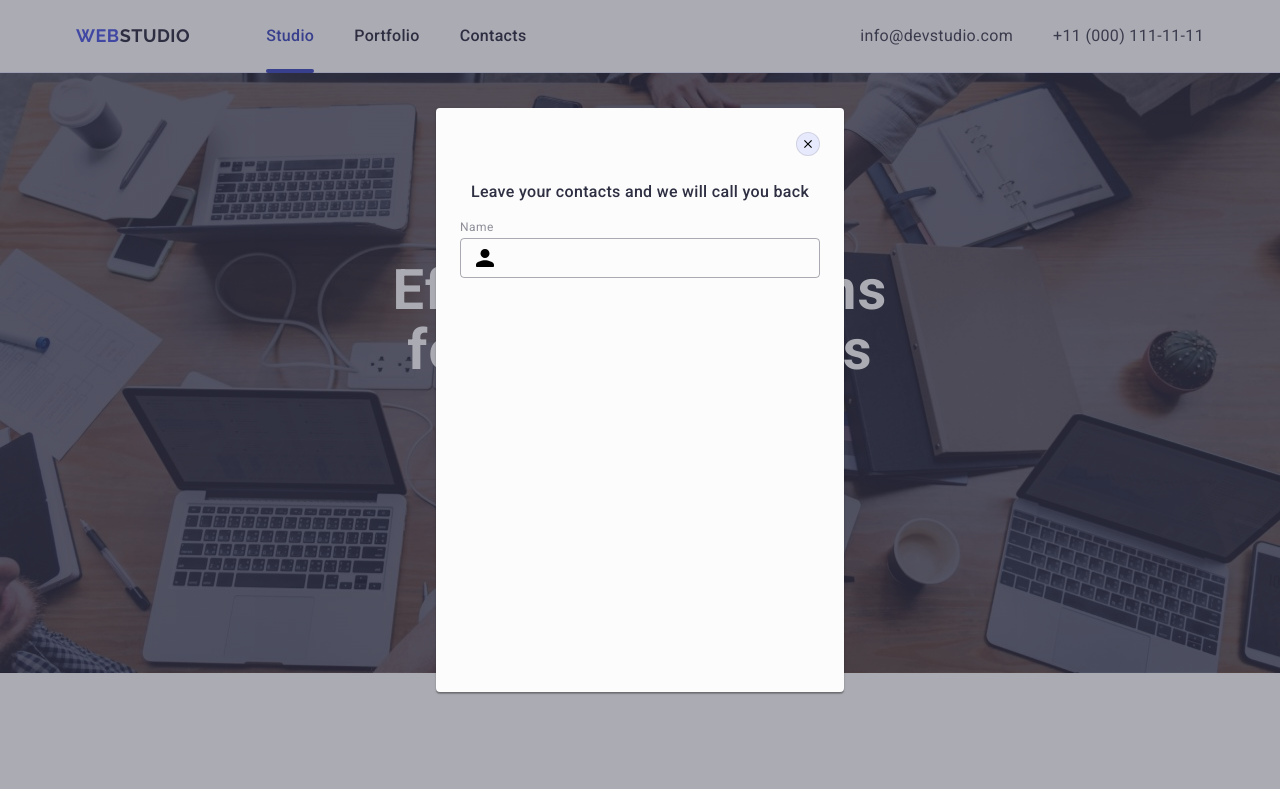
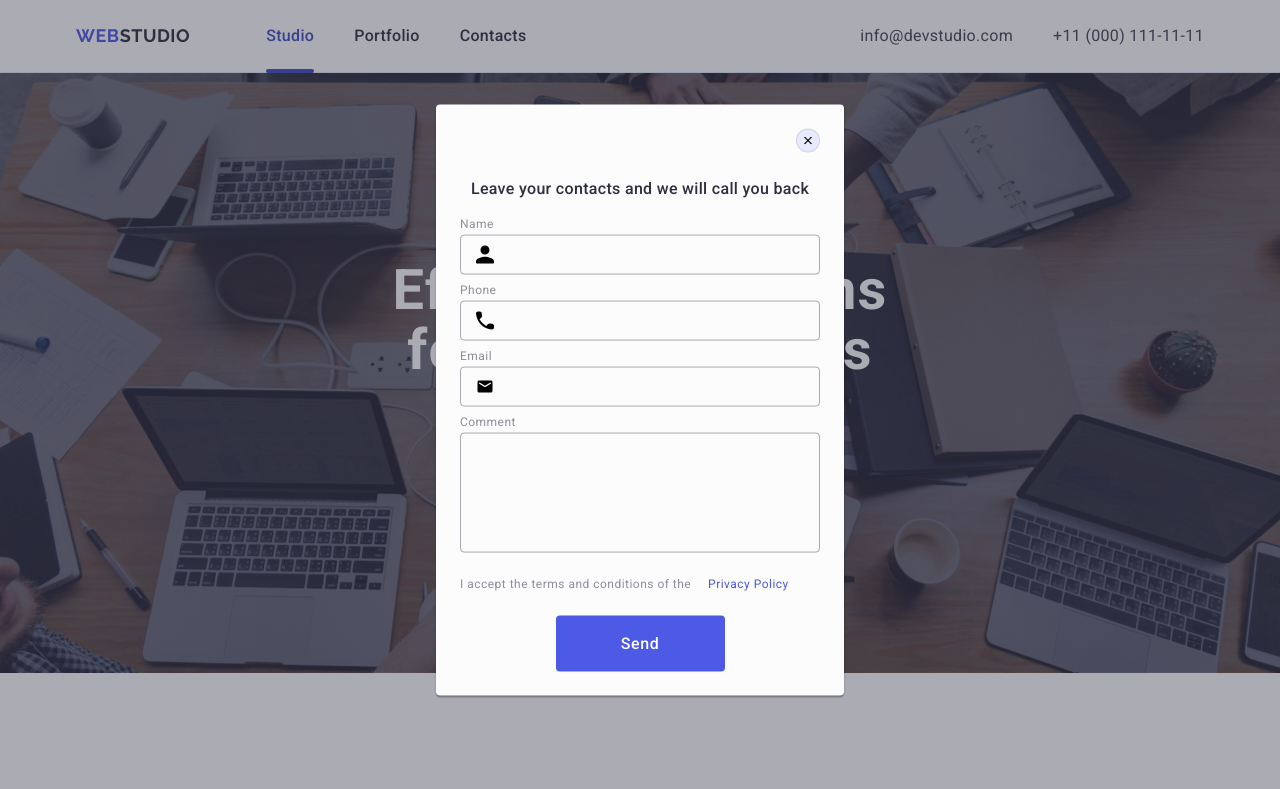
Before and after one commit to vladislav-vf/goit-markup-hw-05, a plain HTML site: page index.html in a window 1280 px wide. Shown: the top 789 px of the page. Drawn offline with nearby package versions, Linux system fonts and the light colour scheme.

Commit message:
hw5 modal fix3

```diff
--- a/css/styles.css
+++ b/css/styles.css
@@ -613,4 +613,46 @@ color: #ffffff;
 .modal-form-input:focus+.modal-form-icon{
     fill: #4D5AE5;;
 }
+.modal-form-text{
+    width: 100%;
+    height: 120px;
+    font-size: 12px;
+    line-height: 1.17;
+    letter-spacing: 0.04em;
+    color: rgba(46, 47, 66, 0.4);
+    border: 1px solid rgba(46, 47, 66, 0.4);
+    border-radius: 4px;
+    background-color: transparent;
+    padding: 8px 16px;
+    outline: transparent;
+    resize: none;
+    transition: border-color 250ms cubic-bezier(0.4, 0, 0.2, 1);
+}
+.modal-form-text:focus{
+    border-color: #4D5AE5;
+}
+.placeholder{
+    margin-bottom: 16px
+}
+.modal-form-chek{
+    margin-bottom: 24px
+}
+.modal-form-privacy{
+    font-size: 12px;
+    line-height: 1.17;
+    letter-spacing: 0.04em;
+    color:#8e8f99;
+}
+.modal-form-span{
+    width: 16px;
+
+}
+.link-privacy-policy{
+    color: #4d5ae5;
+
+}
+.modal-button{
+    display: flex;
+    justify-content: center;
+}
 /* #endregion */
--- a/index.html
+++ b/index.html
@@ -413,10 +413,69 @@
               </svg>
             </div>
           </div>
+          <div class="modal-form-field">
+            <label class="modal-form-label" for="user-phone">
+              Phone
+            </label>
+            <div class="modal-form-wrapper">
+              <input
+               class="modal-form-input"
+               type="tel"
+               id="user-phone"
+               name="user-phone">
+              <svg class="modal-form-icon" width="18" height="24">
+                <use href="./images/icons-modal.svg#icon-tel"></use>
+              </svg>
+            </div>
+          </div>
+          <div class="modal-form-field">
+            <label class="modal-form-label" for="user-email">
+              Email
+            </label>
+            <div class="modal-form-wrapper">
+              <input
+               class="modal-form-input"
+               type="email"
+               id="user-email"
+               name="user-email">
+              <svg class="modal-form-icon" width="18" height="24">
+                <use href="./images/icons-modal.svg#icon-email"></use>
+              </svg>
+            </div>
+          </div>
+          <div class="modal-form-field placeholder">
+            <label class="modal-form-label" for="user-comment">
+              Comment
+            </label>
+              <textarea placeholder="Text input"
+              class="modal-form-text"
+              id="user-comment"
+              name="user-comment">
+            </textarea>
+          </div>
+          <div class="modal-form-chek">
+            <input
+            class="visually-hidden"
+            type="checkbox"
+            id="user-privacy"
+            name="user-privacy"
+            value="true">
+            <label class="modal-form-privacy" for="user-privacy">
+              I accept the terms and conditions of the
+              <span class="modal-form-span"><svg class="icon-soc" width="10" height="8">
+                <use href="./images/icons.svg#icon-chek"></use>
+              </svg>
+            </span>
+          <a class="link-privacy-policy" href="">Privacy Policy</a>
+        </label>
+          </div>
+          <div class="modal-button">
+          <button class="baner-button" type="button">Send</button>
+          </div>
         </form>
       </div>
     </div>
-  <!-- <svg class="icon-soc" width="16px" height="16px">
+  <!-- <svg class="icon-soc" width="16" height="16">
     <use href="./images/icons.svg#icon-facebook"></use>
   </svg> -->
      </body>
```
Also changed, not shown: images/icons-modal.svg, images/modal/SVG/chek.svg (added), images/modal/SVG/email.svg.
